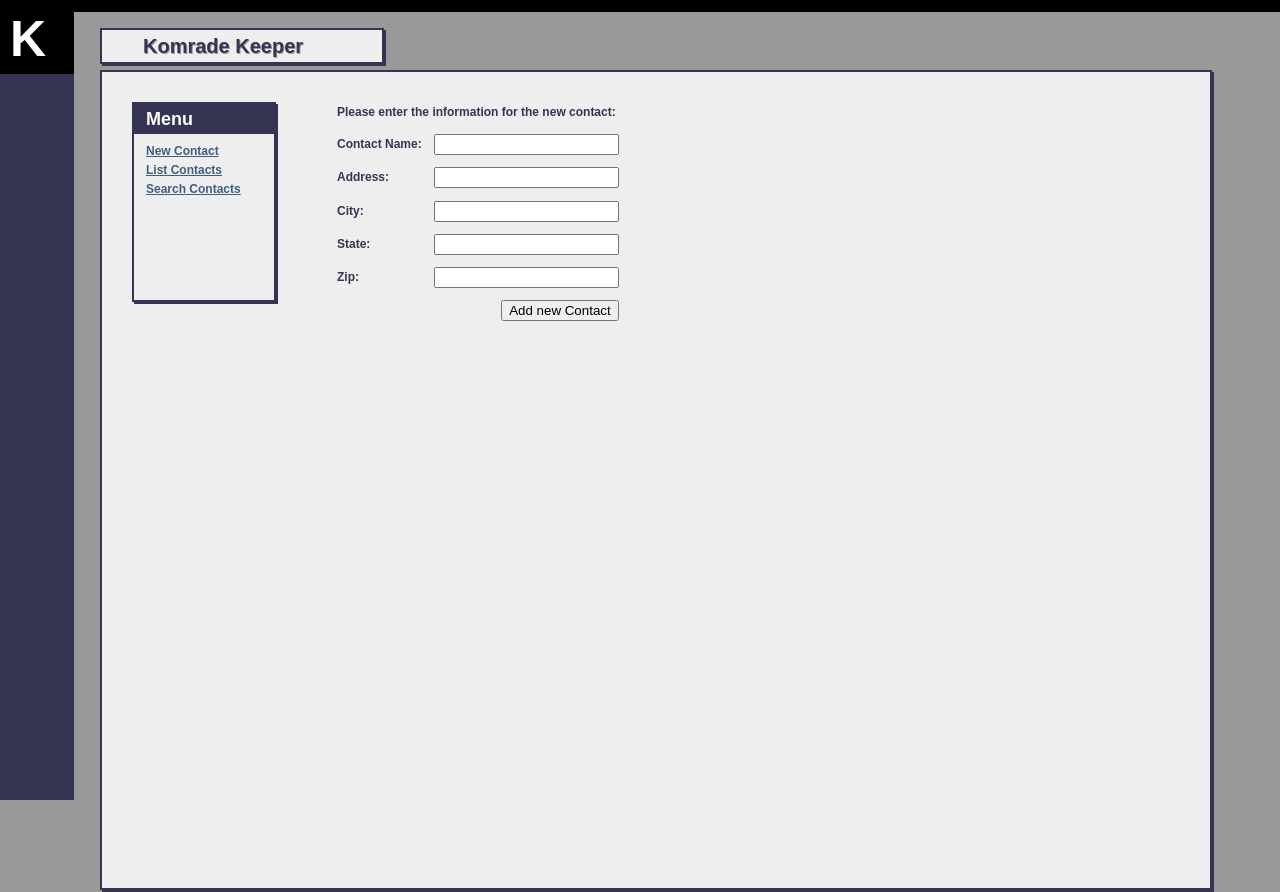
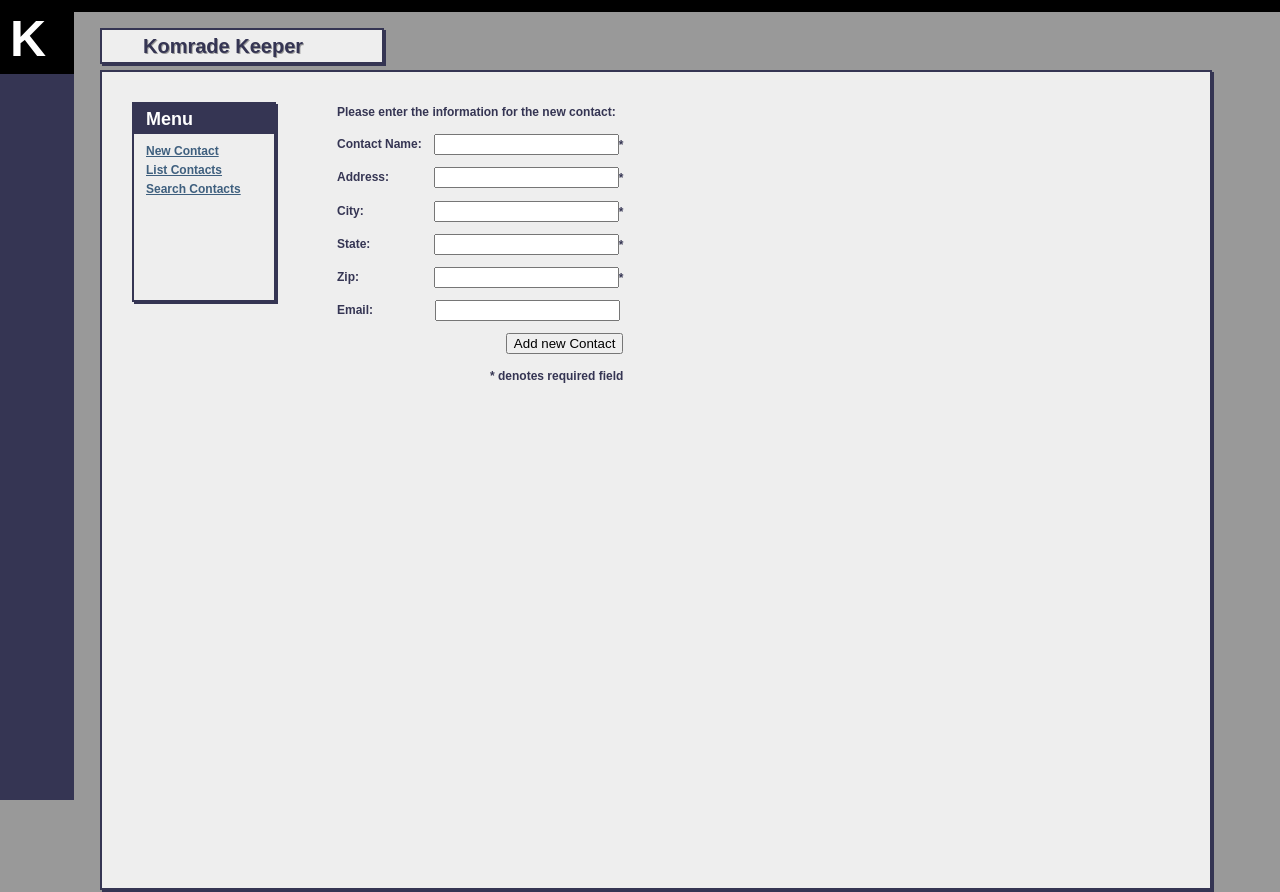
Before and after one commit to arik181/komradekeeper, a PHP site: page /addkontact.php in a window 1280 px wide. Run offline with PHP 8.4, Linux system fonts and the light colour scheme; data that the repository does not hold is empty; a stand-in replaces the project's code that opens the database connection.

Commit message:
add/list email address, need to be able to update email still

```diff
--- a/adderror.php
+++ b/adderror.php
@@ -1,5 +1,5 @@
  <table border=0>
   <td>
-    All fields must have values to add a new contact.
+    All required fields must have values to add a new contact.
   </td>
  </table>
--- a/addform.php
+++ b/addform.php
@@ -14,26 +14,33 @@
      </tr>
      <tr>
       <td> Contact Name: </td>
-      <td align="right"><input type="text" name="name"></td>
+      <td align="right"><input type="text" name="name">*</td>
      </tr>
      <tr>
       <td> Address: </td>
-      <td align="right"><input type="text" name="address"></td>
+      <td align="right"><input type="text" name="address">*</td>
      </tr>
      <tr>
       <td> City:</td>
-      <td align="right"><input type="text" name="city"></td>
+      <td align="right"><input type="text" name="city">*</td>
      </tr>
      <tr>
       <td> State:</td>
-      <td align="right"><input type="text" name="state"></td>
+      <td align="right"><input type="text" name="state">*</td>
      </tr>
      <tr>
       <td> Zip:</td>
-      <td align="right"><input type="text" name="zip"></td>
+      <td align="right"><input type="text" name="zip">*</td>
+     </tr>
+     <tr>
+      <td> Email:</td>
+      <td align="right"><input type="text" name="email">&nbsp;</td>
      </tr>
      <tr>
       <td colspan=2 align="right"> <input type="submit" value="Add new Contact"> </td>
+     </tr>
+     <tr>
+      <td colspan=2 align="right"> * denotes required field</td>
      </tr>
     </table>
    </form>
--- a/addkontact.php
+++ b/addkontact.php
@@ -32,6 +32,13 @@
     VALUES ( nextval('contactidseq'),'" . $_POST['name'] . "','" . $_POST['address'] . "','" . $_POST['city'] . "','" . $_POST['state'] . "','" . $_POST['zip'] . "','" . $_COOKIE['userid'] . "');";
    $result = pg_query($connection, $query);
 
+   if (!empty( $_POST['email'])) {
+    $query2 = "
+     INSERT INTO email
+     VALUES ( '" . $_POST['email'] . "', lastval() );";
+    $result2 = pg_query($connection, $query2);
+   }
+
    // Close db connection
    if ($connection) { pg_close($connection); }
 
--- a/listkontacts.php
+++ b/listkontacts.php
@@ -25,8 +25,10 @@
  $queryname[4] = "zip";
 
  $query = "
-  SELECT c.contactid,c.name,c.address,c.city,c.state,c.zip
-  FROM contact c JOIN users u ON cast(c.userid as integer) = u.userid
+  SELECT c.contactid,c.name as \"Name\", c.address as \"Address\", c.city as \"City\",
+  c.state as \"State\", c.zip as \"Zip\", e.emailaddr as \"Email Address\"
+  FROM contact c JOIN users u ON c.userid = u.userid
+  LEFT OUTER JOIN email e ON c.contactid = e.contactid
   WHERE u.name = '" . $_COOKIE['uname'] . "' AND u.password = '" . $_COOKIE['passwd'] .
   "' AND c.userid = '" . $_COOKIE["userid"] . "' ";
 
```
